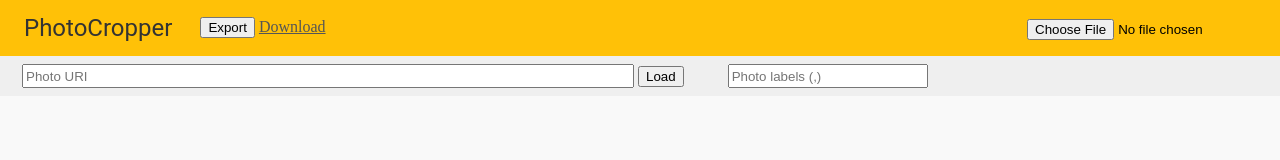
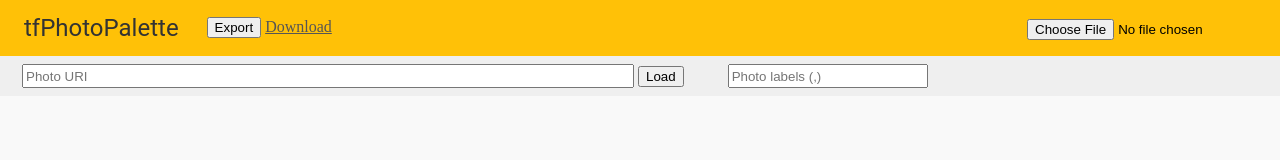
Before and after one commit to daiiz/tfPhotoPalette, a browser extension: page app/index.html in a window 1280 px wide. Shown: the top 160 px of the page. Drawn offline with Linux system fonts and the light colour scheme; no server answers.

Commit message:
アプリ名称をtfPhotoPaletteに変更

```diff
--- a/app/index.es5.js
+++ b/app/index.es5.js
@@ -363,7 +363,6 @@ var CanvasEditor = (function () {
                 }
                 res = JSON.stringify({ items: res, version: _this2.version_photo_cropper }, null, 4);
                 var blob = new Blob([res], { type: 'text/plain' });
-                console.info(res);
                 var url = window.webkitURL.createObjectURL(blob);
                 var d = new Date();
                 var fname = 'photocropper-' + d.getTime() + '.json';
--- a/app/index.html
+++ b/app/index.html
@@ -1,7 +1,7 @@
 <!doctype html>
 <html>
     <head>
-        <title>Photo Cropper</title>
+        <title>tfPhotoPalette</title>
         <meta charset="utf-8">
         <link rel="stylesheet" href="index.css">
         <link rel="stylesheet" href="lib/jquery-ui.min.css">
@@ -11,7 +11,7 @@
     </head>
     <body>
         <div id="head">
-            <div id="title">PhotoCropper</div>
+            <div id="title">tfPhotoPalette</div>
             <button id="btn-export-keptImgs">Export</button>
             <a href="" id="export-dl">Download</a>
             <input type="file" id="btn-import-keptImgs">
```
Also changed, not shown: app/manifest.json.
